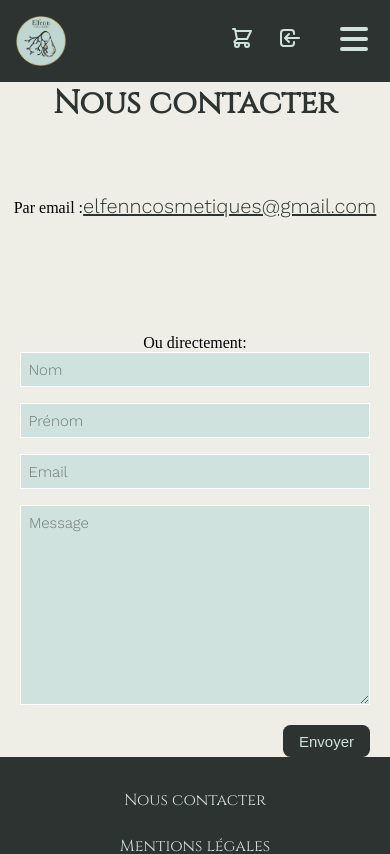
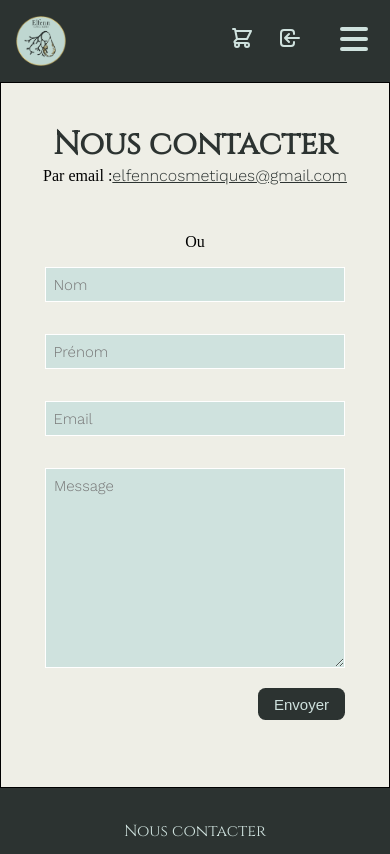
Before and after one commit to WildCodeSchool/remote2q4-21-p3-agathe-front, a React (Create React App) app: page /contact in a window 390 px wide. Shown: the top 854 px of the page. Built offline with nearby package versions, Linux system fonts and the light colour scheme; no server answers; a web font is replaced by a local one.

Commit message:
fixed css

```diff
--- a/src/App.jsx
+++ b/src/App.jsx
@@ -13,6 +13,7 @@ import CartPage from "./pages/CartPage";
 import CartProvider from "./contexts/CartContext";
 import Checkout from "./pages/Checkout";
 import ContactPage from "./pages/ContactPage";
+import HistoryOrdersPage from "./pages/HistoryOrders";
 import Home from "./pages/Home";
 import LoginForm from "./components/form/LoginForm"
 import Page from "./middleware/Page";
@@ -24,7 +25,7 @@ import ProtectedRoute from "./middleware/ProtectedRoute";
 import UserProvider from './contexts/UserProvider';
 import { userInputs } from "./formSource";
 import "./App.css";
-import HistoryOrdersPage from "./components/user/HistoryOrders";
+
 
 const PATH_ADMIN = process.env.REACT_APP_PATH_ADMIN;
 
--- a/src/components/form/ContactForm.css
+++ b/src/components/form/ContactForm.css
@@ -1,14 +1,13 @@
 .ContactForm {
     display: flex;
     flex-direction: column;
-    justify-content: space-between;
-    /* height: 60vh; */
-    /* margin-top: 50px; */
+    height: 60vh;
+    margin-top: 50px;
     align-items: center;
 }
 
 .Form {
-    padding-bottom: 1rem;
+    padding: 1rem 0;
 }
 
 .Form input {
@@ -55,10 +54,11 @@
 
 @media screen and (max-width: 480px) {
     .ContactForm {
-        margin-top: 3rem;
+        margin: 3rem 0;
     }
+
     .Form input,
     .Form textarea {
-        width: 350px;
+        max-width: 300px;
     }
 }
--- a/src/components/form/ContactForm.jsx
+++ b/src/components/form/ContactForm.jsx
@@ -13,7 +13,8 @@ const ContactForm = () => {
   };
 
   return (
-      <div className="ContactForm">Ou directement:
+      <div className="ContactForm">
+        <p>Ou</p>
          <form onSubmit={handleSubmit(handleRegistration, handleError)}>
           <div className="Form">
               <input type="text" name="lastname" placeholder="Nom" required
--- a/src/pages/ContactPage.css
+++ b/src/pages/ContactPage.css
@@ -1,4 +1,5 @@
 .contactPage {
+    border: 1px solid #000;
     display: flex;
     width: 100%;
     background-image: url("../../public/assets/img/Coquillages.jpeg");
@@ -8,9 +9,9 @@
     min-height: 80vh;
 }
 
-.contactContainer {
+/* .contactContainer {
     margin-bottom: -40px;
-}
+} */
 
 .contactRight {
     flex: 1;
@@ -25,7 +26,7 @@
 }
 
 h1.contact {
-    /* margin-top: 40px; */
+    margin-top: 40px;
     font-size: 2em;
     font-family: var(--font-home);
     color: #2C3331;
@@ -41,7 +42,12 @@ a.email {
     .contactPage {
         background-image: none;
     }
+
     .contactRight {
         Flex: 0;
     }
+
+    .contactLeft a.email {
+       font-size: 1rem;
+    }
 }
--- /dev/null
+++ b/src/pages/HistoryOrders.css
@@ -0,0 +1,10 @@
+.history_orders {
+  display: flex;
+  flex-direction: column;
+}
+
+.history_orders h1 {
+  font-size: 3rem;
+  margin-bottom: 2rem;
+  text-align: center;
+}
--- a/src/components/user/HistoryOrders.jsx
+++ b/src/pages/HistoryOrders.jsx
@@ -6,6 +6,7 @@ import TableCell from "@mui/material/TableCell";
 import TableContainer from "@mui/material/TableContainer";
 import TableHead from "@mui/material/TableHead";
 import TableRow from "@mui/material/TableRow";
+import "./HistoryOrders.css";
 
 const BASE_URL = process.env.REACT_APP_URL_SERVER;
 
@@ -19,8 +20,8 @@ const HistoryOrders = () => {
     }, []);
 
   return (
-    <div>
-      <p>Historique des commandes :</p>
+    <div className="history_orders">
+      <h1>Historique des commandes </h1>
       <TableContainer className="table">
         <Table sx={{ minWidth: 650 }} aria-label="simple table">
           <TableHead>
```
